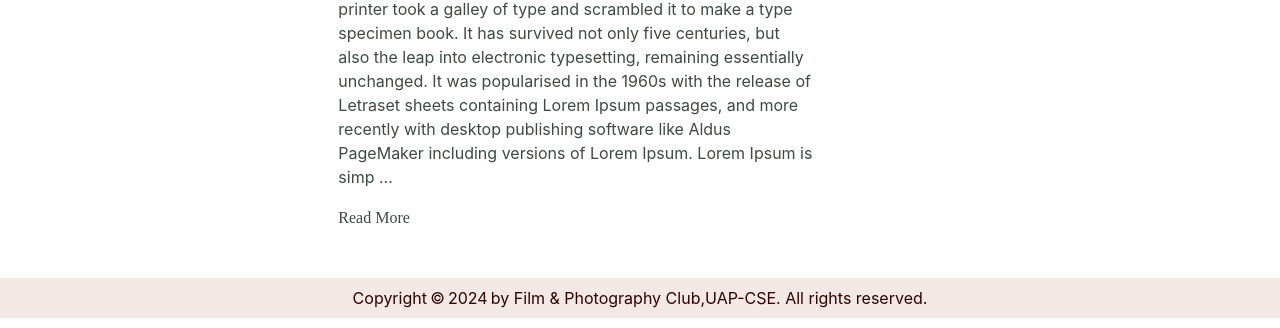
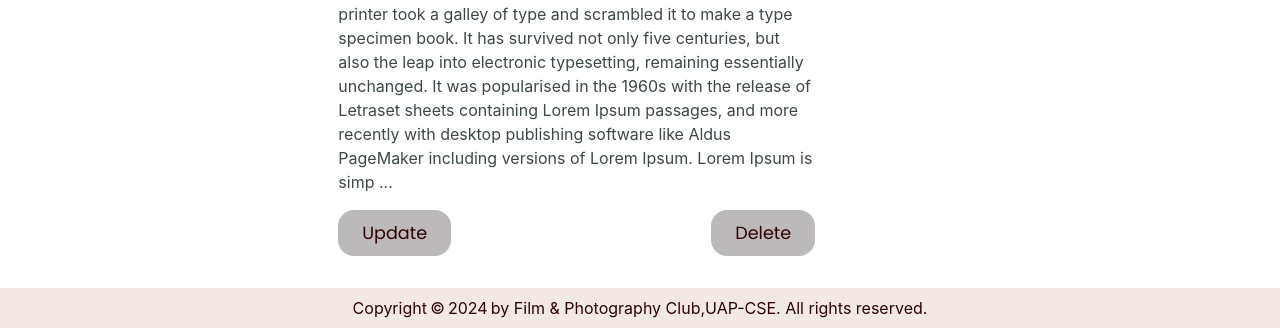
Before and after one commit to ripa01/fpc, a Django app: page /news/ in a window 1280 px wide. Shown: the part 859-1187 px from the top of the page. Run offline with Django 4.2, Linux system fonts and the light colour scheme; data comes from the database, SQL or seed files in the repository; both versions use the stored data as it was after the commit; some libraries are stand-ins or nearby versions.

Commit message:
Added update & delete buttons

```diff
--- a/static/css/news.css
+++ b/static/css/news.css
@@ -26,8 +26,8 @@
     margin: 40px 0 20px;
 }
 
-.main-content a, .fancybox-skin a {
-    color: #3d4942;
+.main-content a{
+    color: #2e0202;
 }
 a, a h1, a h2, a h3, a h4, a h5, a h6, a strong {
     -webkit-transition: color 200ms ease-in-out;
@@ -96,7 +96,7 @@
 }
 
 .read-more {
-    font-family: 'robotomedium';
+    font-size: large;
 }
 
 .main-content h3{
@@ -159,3 +159,19 @@
     padding-top: 1.5em;
     padding-bottom: 1.5em;
 }
+
+.main-content.buttons .btn {
+    font-family: 'Poppins', sans-serif;
+    /* font-size: 0.5em; */
+    background: #bbb9b9;
+    padding: 0.5em 1.3em;
+    border-radius: 16px;
+    display: flex;
+    align-items: center;
+    /* gap: 1em; */
+
+}
+
+.main-content.buttons .btn:hover {
+    background: #a25858;
+}
--- a/templates/news.html
+++ b/templates/news.html
@@ -57,7 +57,15 @@
                                 {% endwith %}
                             </p>
                             <p></p>
-                            <p><a class="read-more" href="#">Read More</a></p>
+
+                            <div class="buttons">
+
+                                <button class="btn" ><a href="#">Update</a></button>
+
+                                <button class="btn" ><a href="#">Delete</a></button>
+
+
+                            </div>
                         </div>
                     </div>
                 </article>
```
Also changed, not shown: db.sqlite3.
